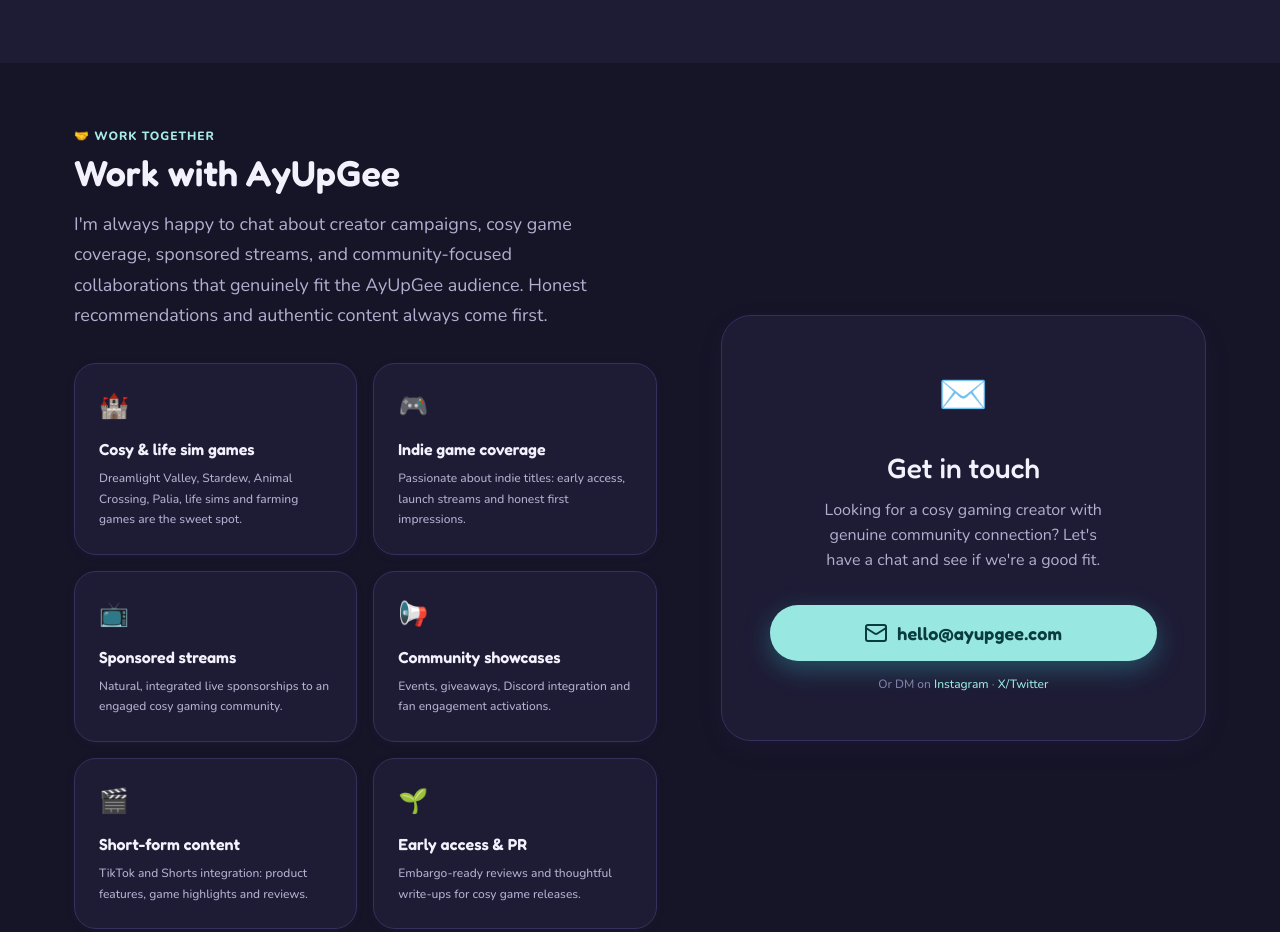
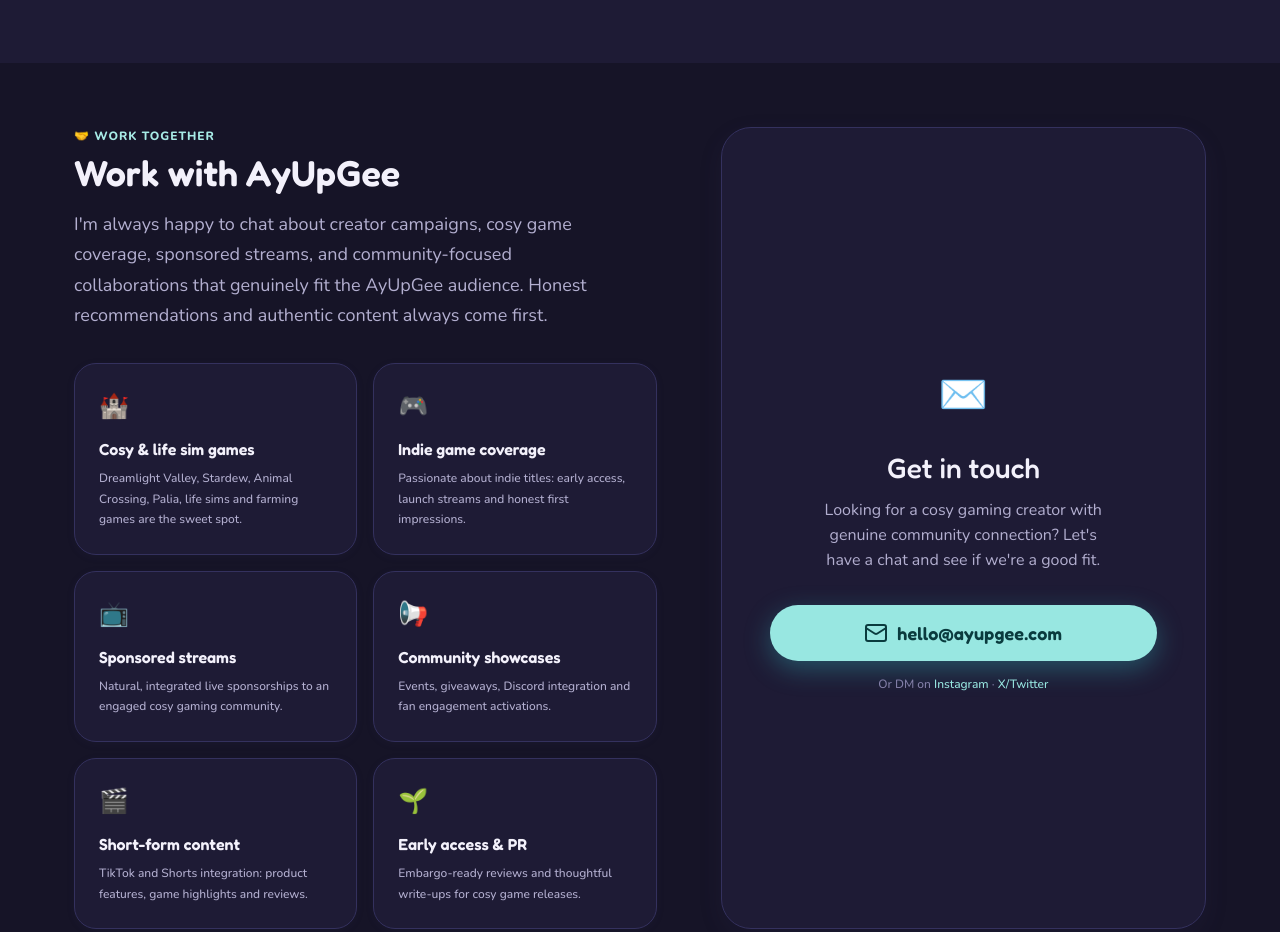
Before and after one commit to ayupgee/AyUpGee, a website: page index.html in a window 1280 px wide. Shown: the part 6480-7412 px from the top of the page. Drawn offline with nearby package versions, Linux system fonts and the light colour scheme; no server answers.

Commit message:
fix: stretch Get in touch card to match height of partnership tiles

```diff
--- a/index.html
+++ b/index.html
@@ -590,14 +590,14 @@ ul,ol{list-style:none}
    PARTNERSHIPS SECTION
    ═══════════════════════════════════════════════════════ */
 #partnerships{background:var(--bg)}
-.partnerships-layout{display:grid;grid-template-columns:1.2fr 1fr;gap:var(--space-8);align-items:center}
+.partnerships-layout{display:grid;grid-template-columns:1.2fr 1fr;gap:var(--space-8);align-items:stretch}
 .partnerships-grid{display:grid;grid-template-columns:1fr 1fr;gap:var(--space-4)}
 .partnership-item{background:var(--surface);border:var(--border-thin) solid var(--border);border-radius:var(--radius-lg);padding:var(--space-5);box-shadow:var(--shadow-sm);transition:transform var(--dur-base) var(--ease-out),border-color var(--dur-base),box-shadow var(--dur-base)}
 .partnership-item:hover{transform:translateY(-3px);border-color:var(--border-brand);box-shadow:var(--shadow-md),var(--glow-sky)}
 .partnership-item__icon{font-size:1.5rem;margin-bottom:var(--space-3)}
 .partnership-item__title{font-family:var(--font-display);font-weight:var(--fw-semibold);font-size:var(--text-md);color:var(--text);margin-bottom:.4rem}
 .partnership-item__desc{font:var(--type-caption);color:var(--text-muted);line-height:var(--leading-relaxed)}
-.partnerships-contact{background:var(--surface);border:var(--border-thin) solid var(--border);border-radius:var(--radius-xl);padding:var(--space-7);text-align:center;box-shadow:var(--shadow-md)}
+.partnerships-contact{background:var(--surface);border:var(--border-thin) solid var(--border);border-radius:var(--radius-xl);padding:var(--space-7);text-align:center;box-shadow:var(--shadow-md);display:flex;flex-direction:column;justify-content:center}
 .partnerships-contact__icon{font-size:2.5rem;margin-bottom:var(--space-5)}
 .partnerships-contact__title{font:var(--type-h3);color:var(--text);margin-bottom:var(--space-3)}
 .partnerships-contact__desc{font:var(--type-body);color:var(--text-muted);margin-bottom:var(--space-6);max-width:280px;margin-left:auto;margin-right:auto}
```
